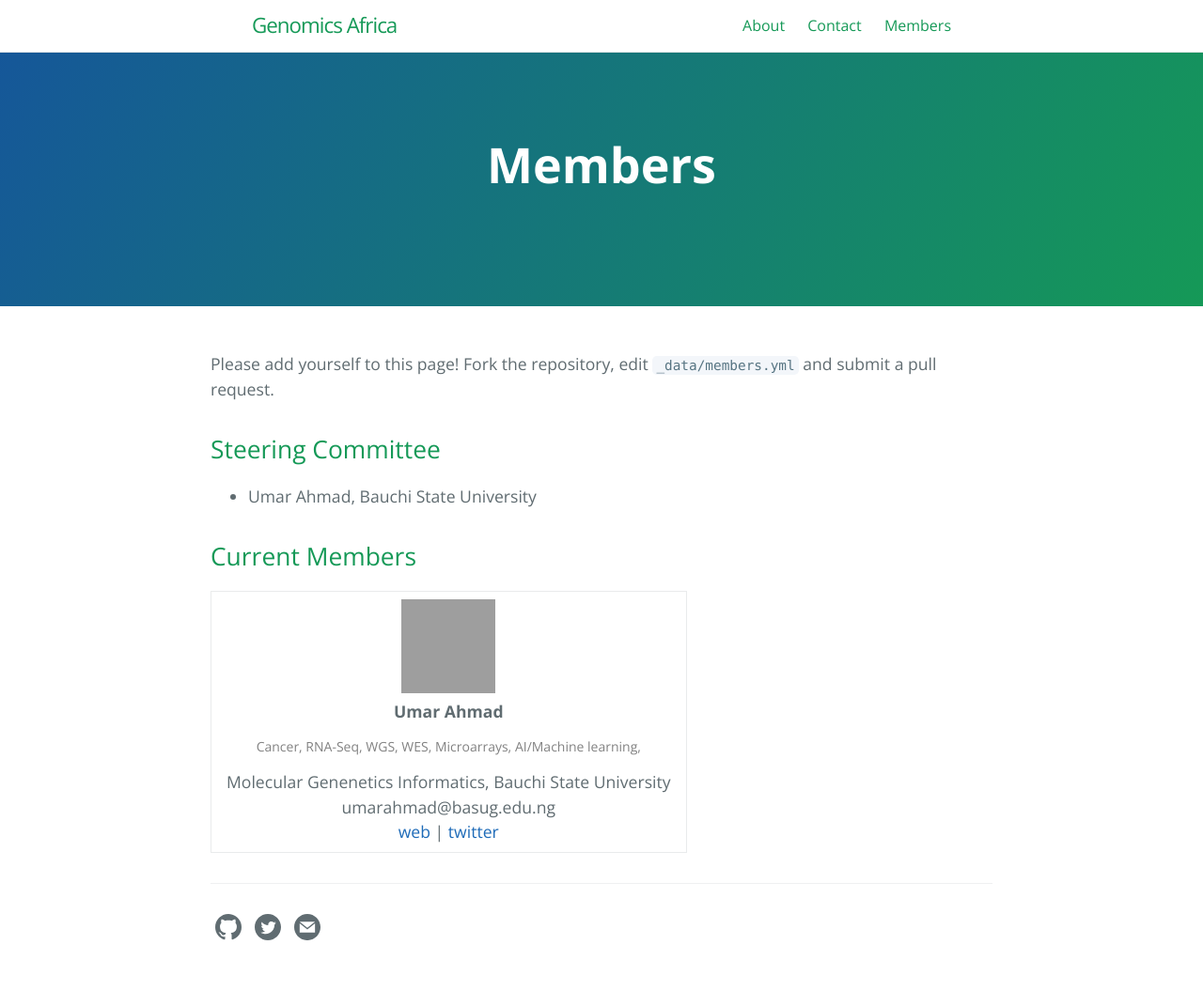
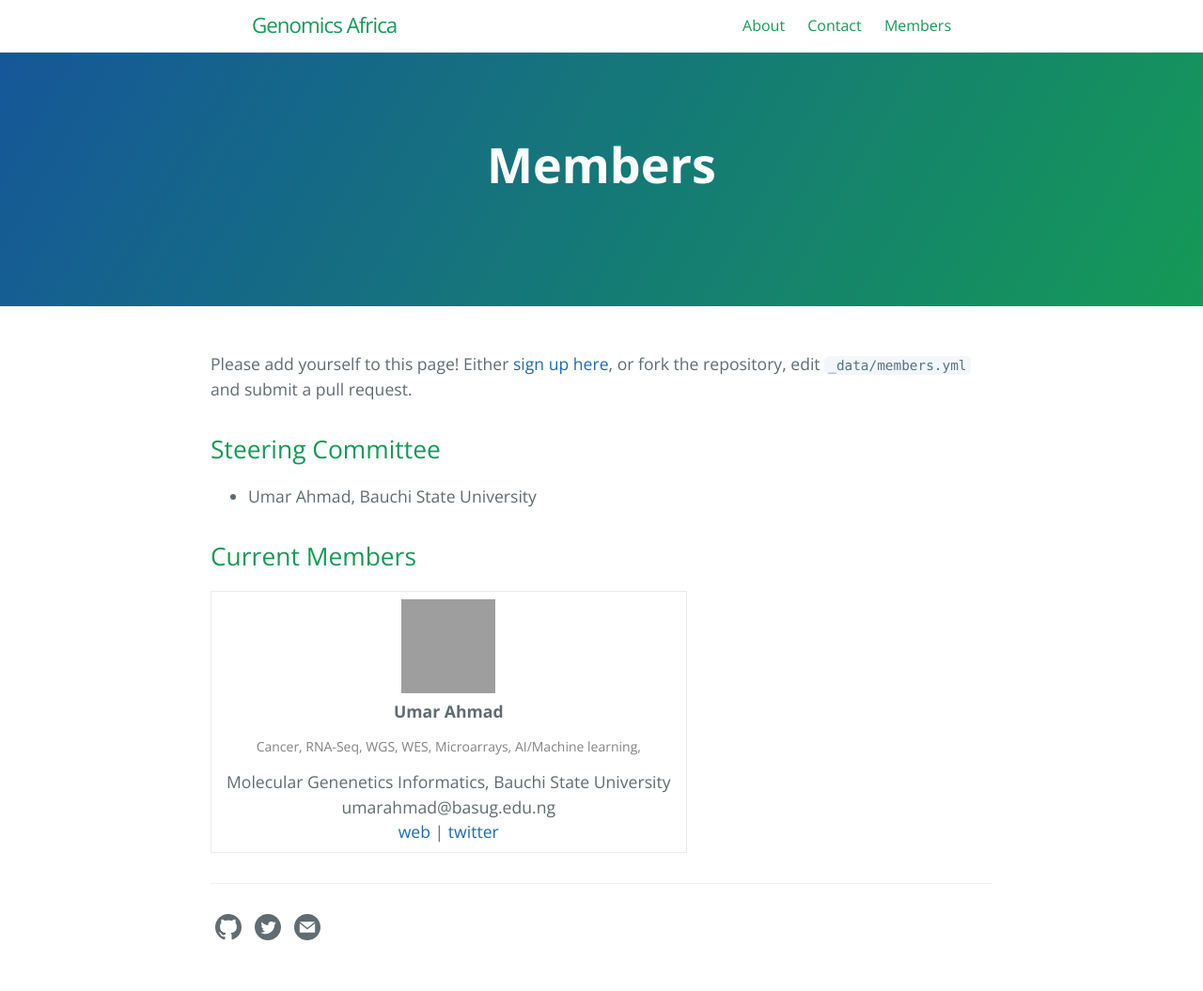
Before and after one commit to OluwaninsolaAO/genomics-africa, a Jekyll site: the page built from members.md, in a window 1280 px wide. Shown: the whole page at 94% size. Built offline with Jekyll 4.4.1, drawn with Linux system fonts in a browser that asks for light colours; grey boxes are pictures that could not be loaded.

Commit message:
Reverts changes made to add-yourself guide

```diff
--- a/members.md
+++ b/members.md
@@ -6,7 +6,7 @@ ref: members
 order: 4
 ---
 
-Please add yourself to this page! Fork the repository, edit `_data/members.yml` and submit a pull request.
+Please add yourself to this page! Either [sign up here](../member_registration.html), or fork the repository, edit `_data/members.yml` and submit a pull request.
 
 ## Steering Committee
 
```
